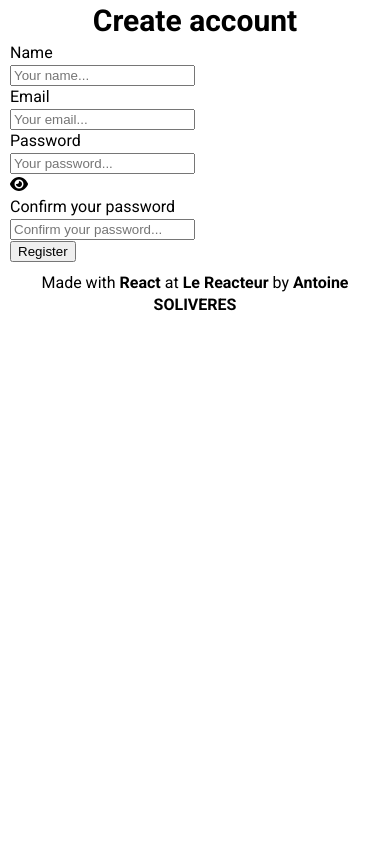
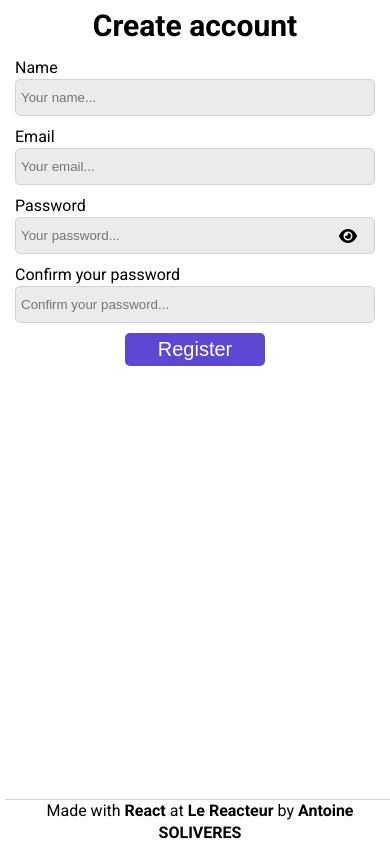
Before and after one commit to Ant0yne/react-simple-form-exercise, a React (Vite) app: page / in a window 390 px wide. Built offline with nearby package versions, Linux system fonts and the light colour scheme.

Commit message:
layout-and-responsive

```diff
--- a/src/App.css
+++ b/src/App.css
@@ -3,6 +3,7 @@
 :root {
 	--light-grey: #d3d3d3;
 	--white: #fff;
+	--white-grey: #ecebeb;
 	--black: #000;
 	--purple: #5c48d3;
 	--red: #dd0c0c;
@@ -20,13 +21,14 @@ html {
 body {
 	font-size: 1.6rem;
 	line-height: 22px;
+	padding: 5px;
 }
 
 h1 {
 	font-size: 3rem;
 	text-align: center;
 	font-weight: bold;
-	margin-bottom: 10px;
+	margin-bottom: 20px;
 }
 
 h3 {
--- a/src/App.jsx
+++ b/src/App.jsx
@@ -17,6 +17,7 @@ function App() {
 
 	return (
 		<>
+			{/* gérer l'apparition de Form et Result avec une ternaire */}
 			<Form
 				name={name}
 				setName={setName}
--- a/src/components/Footer/footer.css
+++ b/src/components/Footer/footer.css
@@ -1,3 +1,10 @@
 footer {
+	width: 100%;
 	text-align: center;
+	display: flex;
+	justify-content: center;
+	position: fixed;
+	bottom: 0;
+	border-top: 1px solid var(--light-grey);
+	background-color: white;
 }
--- a/src/components/Form/form.css
+++ b/src/components/Form/form.css
@@ -1,5 +1,48 @@
 main {
 	padding: 10px;
+	margin-bottom: 30px;
+}
+
+.container {
+	display: flex;
+	align-items: center;
+	flex-direction: column;
+	gap: 10px;
+}
+
+.container > div {
+	display: flex;
+	flex-direction: column;
+	width: 100%;
+}
+
+input[type="text"],
+input[type="email"],
+input[type="password"] {
+	border-radius: 5px;
+	background-color: var(--white-grey);
+	padding: 10px 5px;
+	border: 1px solid var(--light-grey);
+}
+
+input[type="submit"] {
+	border-radius: 5px;
+	font-size: 2rem;
+	background-color: var(--purple);
+	color: var(--white);
+	width: 140px;
+	padding: 5px 0;
+	border: none;
+}
+
+#password {
+	position: relative;
+}
+
+#password > div {
+	position: absolute;
+	right: 5%;
+	bottom: 10%;
 }
 
 .hidden {
@@ -9,3 +52,10 @@ main {
 .wrong-confirm > input {
 	border: 1px solid red;
 }
+
+@media (min-width: 768px) {
+	.container {
+		width: 768px;
+		margin: 0 auto;
+	}
+}
--- a/src/components/Form/index.jsx
+++ b/src/components/Form/index.jsx
@@ -55,19 +55,23 @@ const Form = ({
 				<div className={isFormHidden ? "hidden" : ""}>
 					<h1>Create account</h1>
 					<form onSubmit={handleSubmit}>
-						<div>
+						<div className="container">
+							<div className={isFieldEmpty ? "wrong-confirm" : ""}>
+								<label htmlFor="nameInput">
 									<h2>Name</h2>
+								</label>
 								<input
 									type="text"
 									placeholder="Your name..."
 									name="name"
+									id="nameInput"
 									value={name}
 									onChange={(e) => {
 										setName(e.target.value);
 									}}
 								/>
 							</div>
-						<div>
+							<div className={isFieldEmpty ? "wrong-confirm" : ""}>
 								<h2>Email</h2>
 								<input
 									type="email"
@@ -79,7 +83,9 @@ const Form = ({
 									}}
 								/>
 							</div>
-						<div className={isPasswordDiff ? "wrong-confirm" : ""}>
+							<div
+								id="password"
+								className={isPasswordDiff ? "wrong-confirm" : ""}>
 								<h2>Password</h2>
 								<input
 									type={passwordType}
@@ -111,6 +117,7 @@ const Form = ({
 								<h3>Les mots de passe doivent être identiques.</h3>
 							)}
 							{isFieldEmpty && <h3>Tous les champs doivent être remplis.</h3>}
+						</div>
 					</form>
 				</div>
 				<div className={!isFormHidden ? "hidden" : ""}>
--- a/src/components/Result/index.jsx
+++ b/src/components/Result/index.jsx
@@ -4,6 +4,8 @@ const Result = ({ name, email, password, setIsFormHidden }) => {
 	return (
 		<>
 			<h1>Results</h1>
+			<div className="container">
+				<div id="result">
 					<div>
 						<p>
 							<span>Name: </span>
@@ -21,6 +23,8 @@ const Result = ({ name, email, password, setIsFormHidden }) => {
 					<button onClick={() => setIsFormHidden(false)}>
 						Edit your informations
 					</button>
+				</div>
+			</div>
 		</>
 	);
 };
--- a/src/components/Result/result.css
+++ b/src/components/Result/result.css
@@ -0,0 +1,25 @@
+#result {
+	width: 250px;
+}
+
+#result > div {
+	background-color: var(--white-grey);
+	border-radius: 5px;
+	margin-bottom: 30px;
+}
+
+#result p {
+	text-align: center;
+	margin: 10px 0;
+}
+
+#result button {
+	border-radius: 5px;
+	font-size: 2rem;
+	background-color: var(--purple);
+	color: var(--white);
+	width: 220px;
+	padding: 5px 0;
+	border: none;
+	margin: 0 auto;
+}
```
Lines whose indentation alone changed are shown as unchanged.
